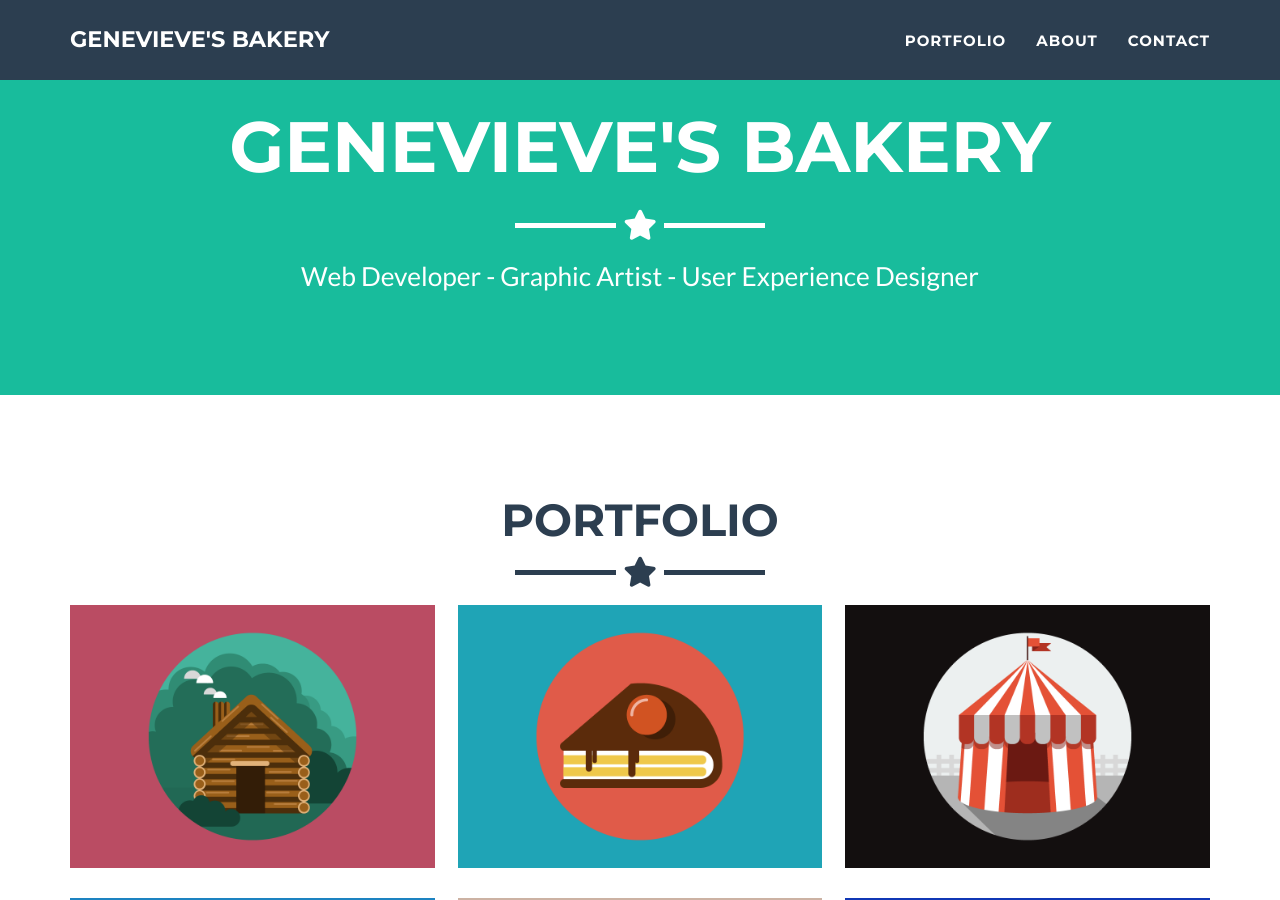
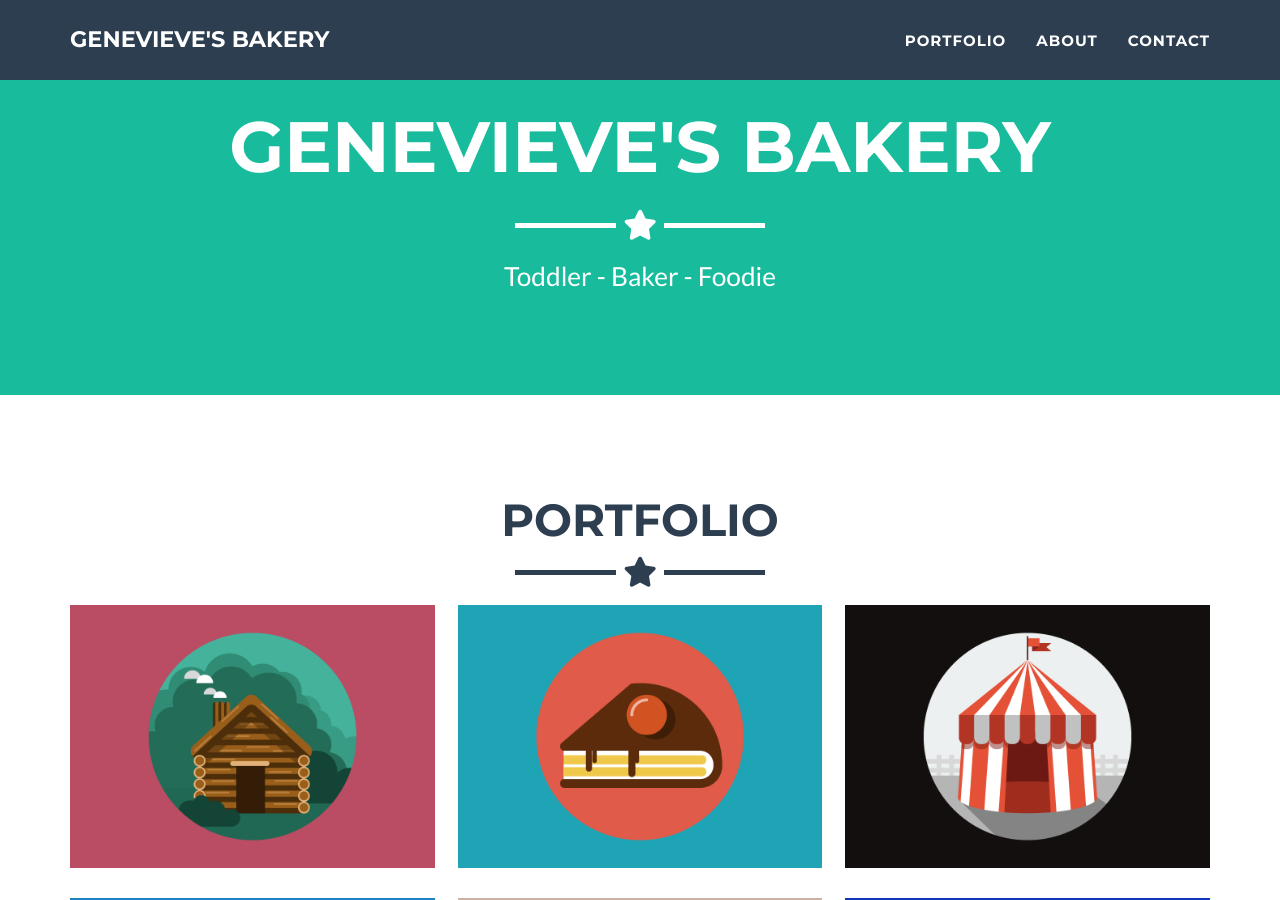
Before and after one commit to genevievesbakery/genevievesbakery.github.io, a Jekyll site: the page built from _posts/2014-07-18-project-1.markdown, in a window 1280 px wide and 900 px high, scrolled down 380 px. Built offline with Jekyll 4.4.1, drawn with Linux system fonts in a browser that asks for light colours.

Commit message:
Update _config.yml

```diff
--- a/_config.yml
+++ b/_config.yml
@@ -4,7 +4,7 @@ email: contact@laboulangeriedegenevieve.com
 url: laboulangeriedegenevieve.com
 description: "Write an awesome description for your new site here. You can edit this line in _config.yml. It will appear in your document head meta (for Google search results) and in your feed.xml site description."
 keywords: "your keywords, separated by commas"
-skills: "Web Developer - Graphic Artist - User Experience Designer"
+skills: "Toddler - Baker - Foodie"
 meta_author: LastName FirstName
 
 # Google webmaster tools
```
